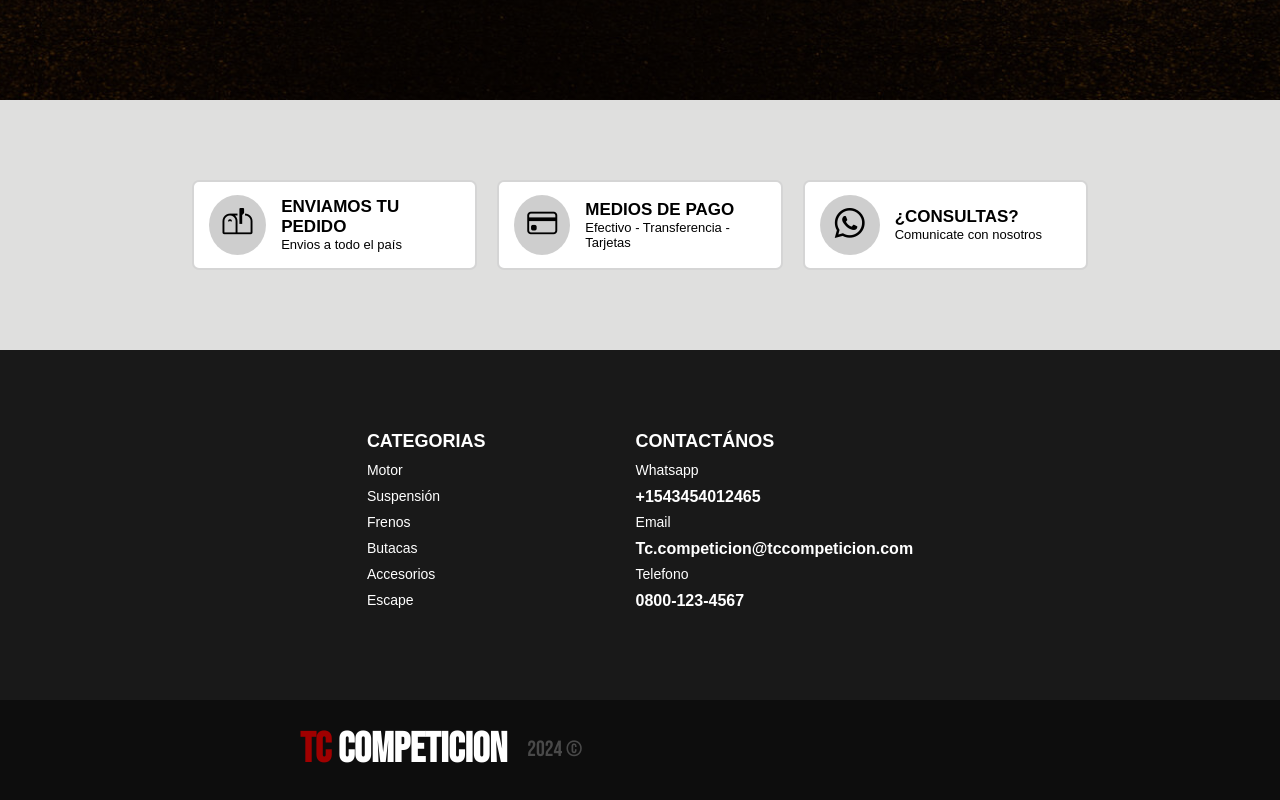
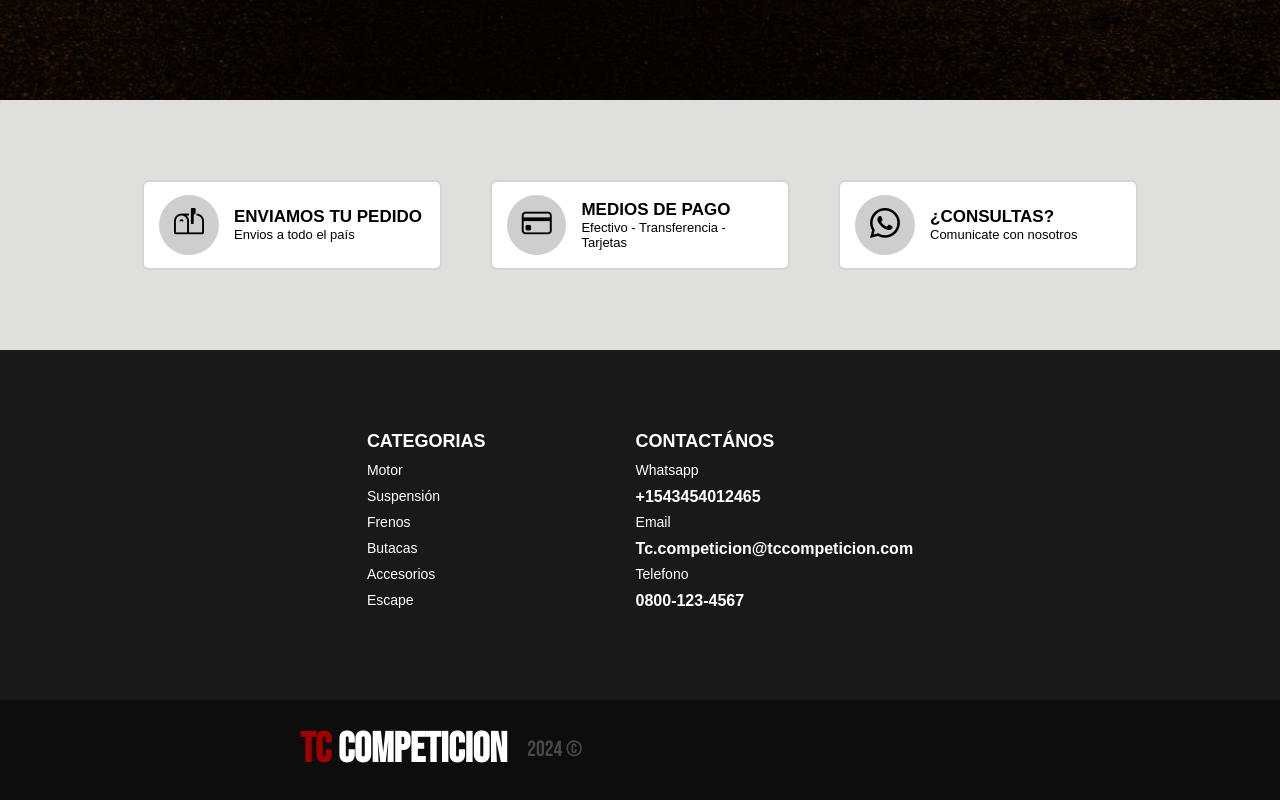
Before and after one commit to ThiagoP301/Proyecto-E-commerce-final-FRONTEND, a React (Vite) app: page / in a window 1280 px wide. Shown: the part 3121-3921 px from the top of the page. Built offline with nearby package versions, Linux system fonts and the light colour scheme; no server answers; a web font is replaced by a local one.

Commit message:
trabajo frontend

```diff
--- a/src/Components/Footer/Footer.css
+++ b/src/Components/Footer/Footer.css
@@ -93,8 +93,8 @@ flex-direction: column;
 
    .categories-footer{
     width: 100%;
-    height: 190px;
-    margin-bottom: 25px;
+    height: 210px;
+    margin-bottom: 20px;
     border-bottom: 1px solid white;
    }
 
--- a/src/Components/InfoComponents/InfoComponents.css
+++ b/src/Components/InfoComponents/InfoComponents.css
@@ -6,11 +6,12 @@
     justify-content: center;
     align-items: center;
 
+
 }
 
 
 .informacion{
-    width: 70%;
+    width: 80%;
     display: flex;
     justify-content: center;
     align-items: center;
@@ -50,3 +51,11 @@
     font-size: 30px;
     color: black;
 }
+
+
+.swiper-slide{
+    display: flex !important;
+    justify-content: center;
+    align-items: center;
+
+}
--- a/src/Components/InfoComponents/InfoComponents.jsx
+++ b/src/Components/InfoComponents/InfoComponents.jsx
@@ -9,7 +9,7 @@ const InfoComponents = () => {
   return (
     <div className="info-container">
       <div className="informacion">
-        <Swiper
+        <Swiper className='swiper-info'
           modules={[Pagination, Autoplay]}
           autoplay={{ delay: 10000 }}
           slidesPerView={1}
@@ -24,7 +24,7 @@ const InfoComponents = () => {
             }
           }}
         >
-          <SwiperSlide>
+          <SwiperSlide className='swiper-info' >
             <div className="info">
               <div className="icon-info">
                 <i className="bi bi-mailbox-flag"></i>
--- a/src/Components/ProductosDestacados/ProductosDestacados.css
+++ b/src/Components/ProductosDestacados/ProductosDestacados.css
@@ -14,7 +14,7 @@
 }
 
 .productos{
-    width: 100%;
+    width: 95%;
     display: flex;
     align-items: center;
     justify-content: center;
@@ -23,28 +23,10 @@
 .productos-destacados{
     display: flex;
     width: 100%;
-    max-width: 1300px;
+    max-width: 1400px;
     align-items: center;
     justify-content: center;
 }
-.swiper-slide.swiper-slide-active{
-    display: flex;
-    justify-content: center;
-    align-items: center;
-}
-
-.swiper-slide.swiper-slide-next{
-    display: flex;
-    justify-content: center;
-    align-items: center;
-}
-
-.swiper-slide{
-    display: flex;
-    justify-content: center;
-    align-items: center;
-}
-
 
 @media (max-width : 600px ){
     .container-productos-destacados h3{
@@ -63,5 +45,14 @@
         align-items: center;
     }
 
+    .productos{
+        width: 50%;
+    }
 
 }
+
+@media (max-width : 510px){
+    .productos{
+        width: 95%;
+    }
+}
```
